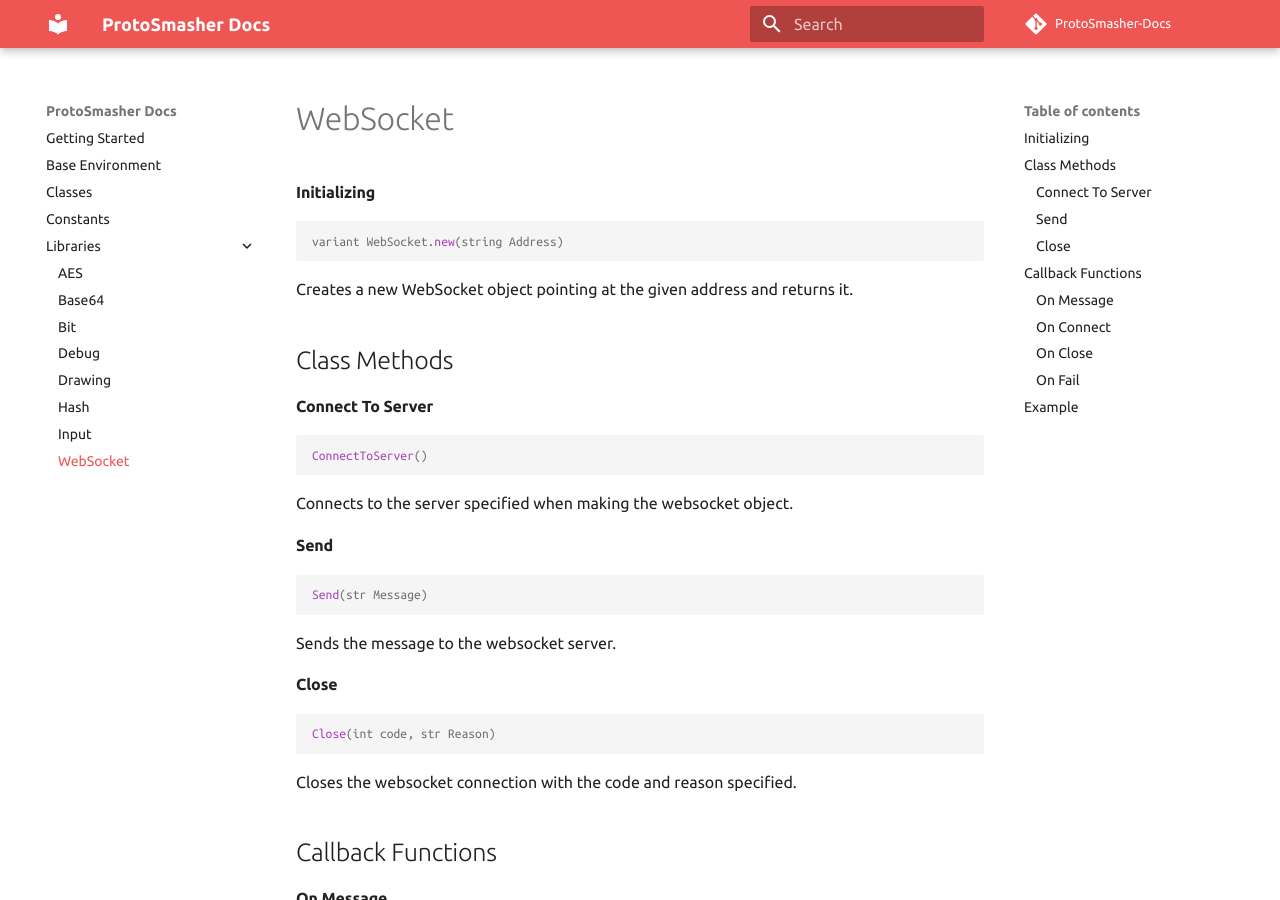
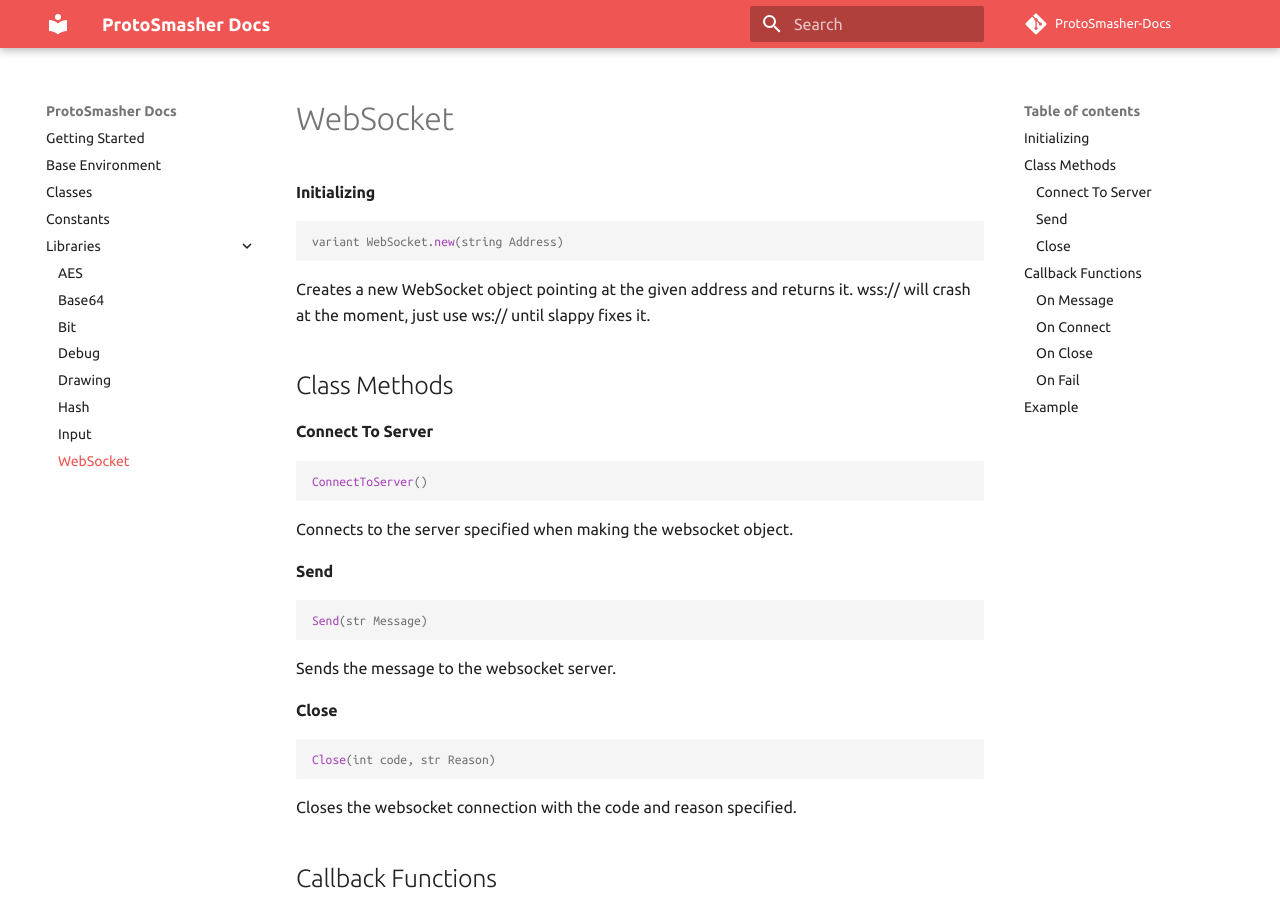
Before and after one commit to applebee1558/ProtoSmasher-Docs, an MkDocs documentation site: the page built from docs/Libraries/websocket.md, in a window 1280 px wide and 900 px high. Built offline with MkDocs 1.6.1 and Material for MkDocs 9.7.7, drawn with Linux system fonts in a browser that asks for light colours; comment, search, counter and statistics services are not loaded.

Commit message:
Fixed a little error
Added the note about wss://

````diff
--- a/docs/Libraries/websocket.md
+++ b/docs/Libraries/websocket.md
@@ -6,7 +6,7 @@
 ```lua
 variant WebSocket.new(string Address)
 ```
-Creates a new WebSocket object pointing at the given address and returns it.
+Creates a new WebSocket object pointing at the given address and returns it. wss:// will crash at the moment, just use ws:// until slappy fixes it.
 
 ## Class Methods
 
````
